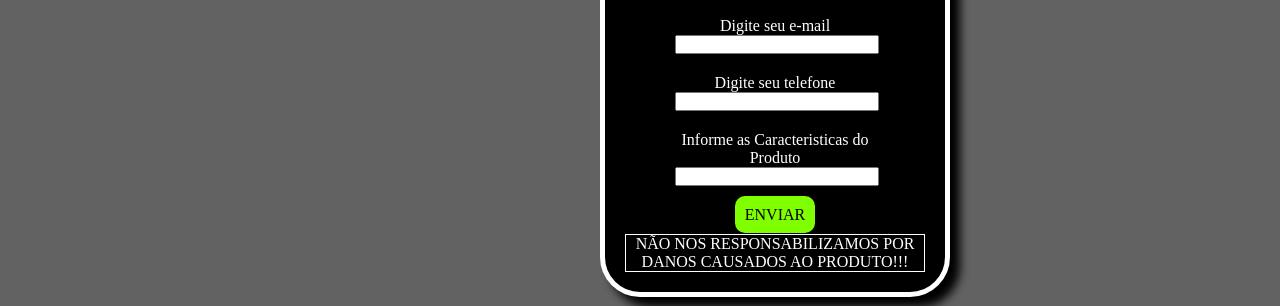
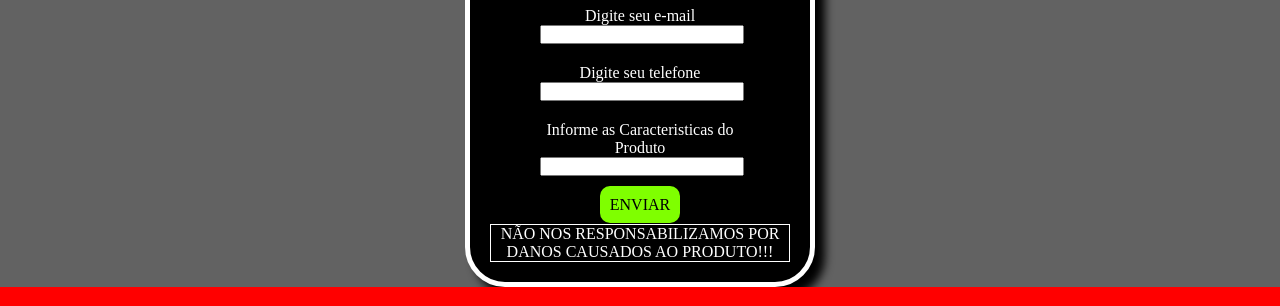
Before and after one commit to elmalvadeza/elmalvadeza, a plain HTML site: page outro.html in a window 1280 px wide. Shown: the part 402-708 px from the top of the page. Drawn offline with Linux system fonts and the light colour scheme.

Commit message:
Update formulario.css

```diff
--- a/css/formulario.css
+++ b/css/formulario.css
@@ -1,9 +1,6 @@
 main{
     background-color: #000;
-    margin: 25px;
-    margin-left: 600px;
-    margin-right: 600px;
-    margin-top: 10px;
+    margin: 0 auto;
     padding: 20px;
     text-align: center;
     border-radius: 40px;
```
